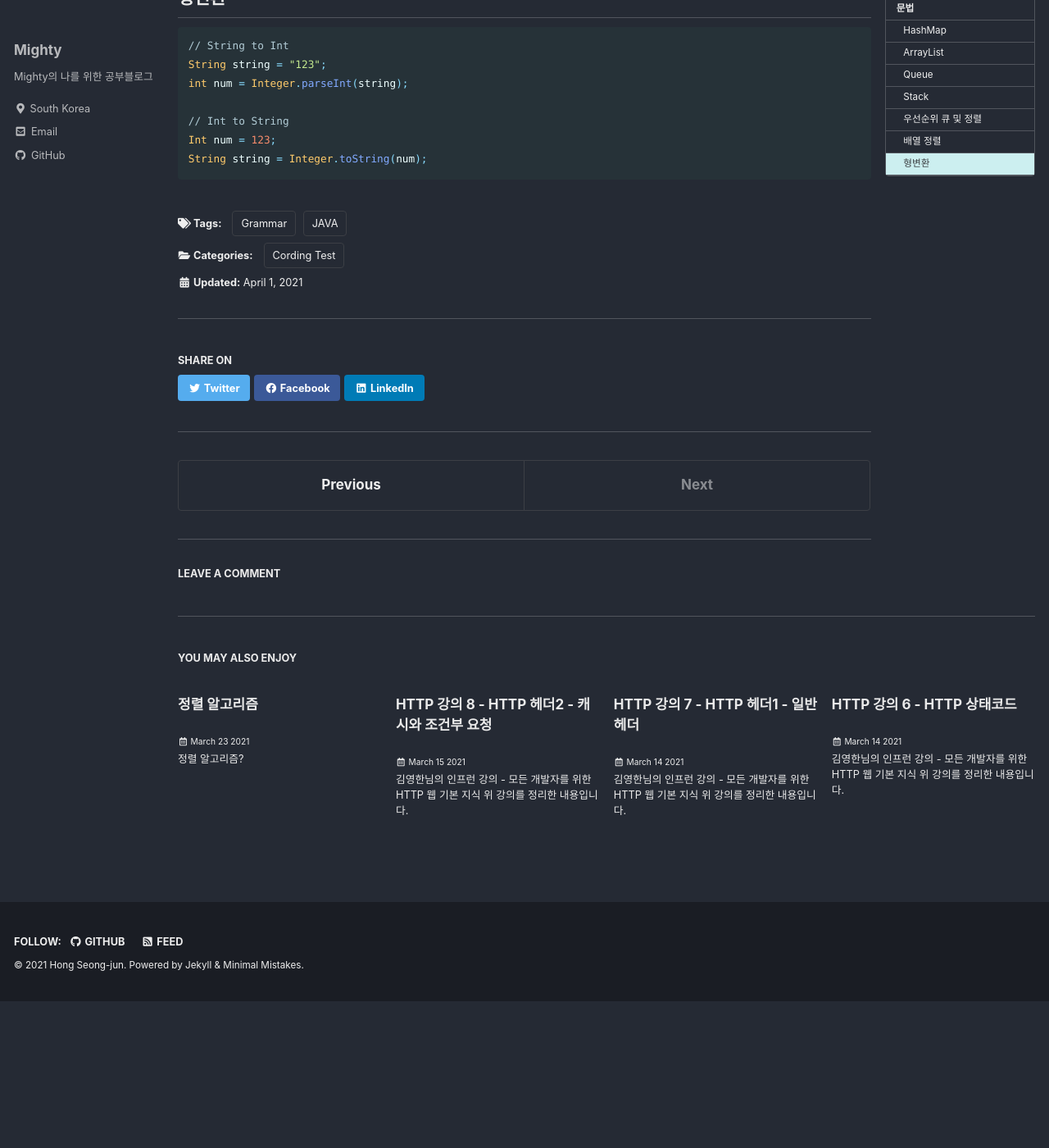
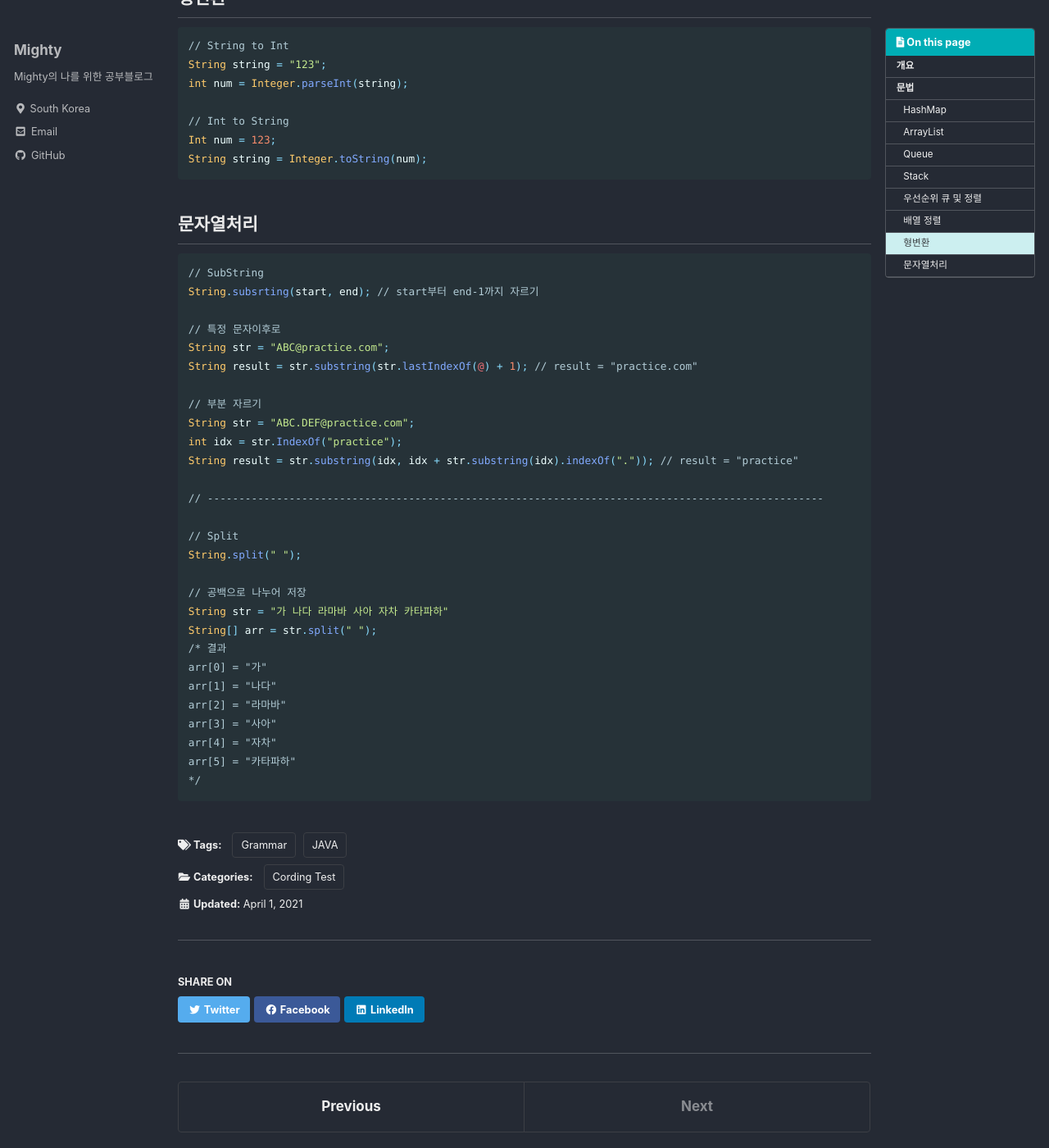
Before and after one commit to Mighty96/Mighty96.github.io, a Jekyll site: the page built from _posts/study/2021-04-01-java-ct.md, in a window 1280 px wide and 1400 px high, scrolled down 2589 px. Shown: the whole window at 82% size. Built offline with Jekyll 4.4.1, drawn with Linux system fonts in a browser that asks for light colours; cached includes are drawn as plain includes; comment, search, counter and statistics services are not loaded; before the commit the page ends 3810 px from its top, so only the background shows below that.

Commit message:
[21.04.02]

````diff
--- a/_posts/study/2021-04-01-java-ct.md
+++ b/_posts/study/2021-04-01-java-ct.md
@@ -114,3 +114,35 @@ int num = Integer.parseInt(string);
 Int num = 123;
 String string = Integer.toString(num);
 ```
+
+## 문자열처리
+```java
+// SubString
+String.subsrting(start, end); // start부터 end-1까지 자르기
+
+// 특정 문자이후로
+String str = "ABC@practice.com";
+String result = str.substring(str.lastIndexOf(@) + 1); // result = "practice.com"
+
+// 부분 자르기
+String str = "ABC.DEF@practice.com";
+int idx = str.IndexOf("practice");
+String result = str.substring(idx, idx + str.substring(idx).indexOf(".")); // result = "practice"
+
+// --------------------------------------------------------------------------------------------------
+
+// Split
+String.split(" ");
+
+// 공백으로 나누어 저장
+String str = "가 나다 라마바 사아 자차 카타파하"
+String[] arr = str.split(" ");
+/* 결과
+arr[0] = "가"
+arr[1] = "나다"
+arr[2] = "라마바"
+arr[3] = "사아"
+arr[4] = "자차"
+arr[5] = "카타파하"
+*/
+```
````
